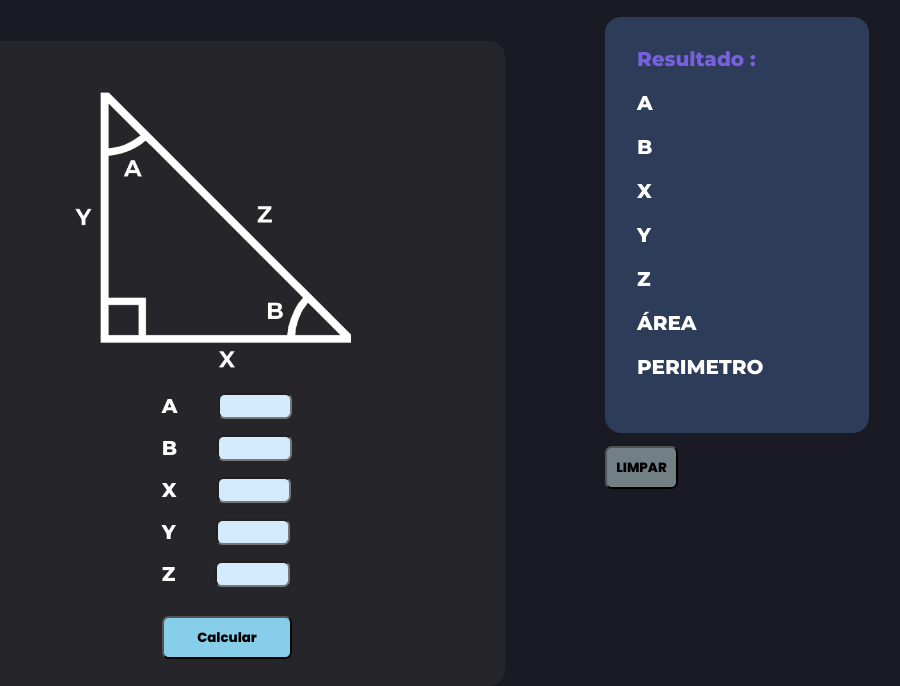
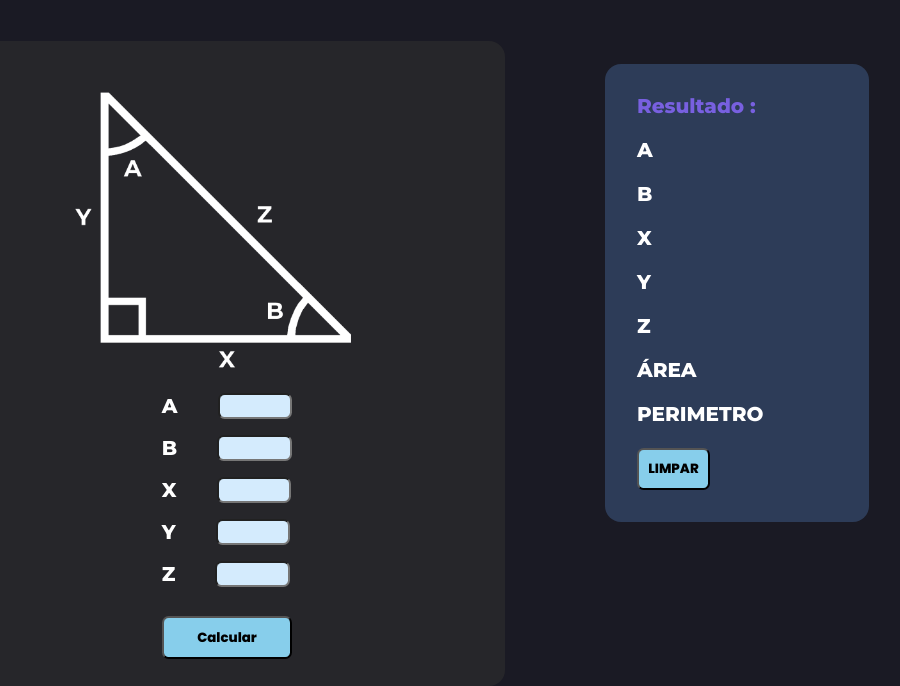
Before and after one commit to LuiFoo/Calc-TrianguloRetangulo, a plain HTML site: page index.html in a window 1280 px wide. Shown: the part 140-826 px from the top of the page, without its empty margins (231-1131 px from the left). Drawn offline with Linux system fonts and the light colour scheme; a web font is replaced by a local one.

Commit message:
att botao

```diff
--- a/index.html
+++ b/index.html
@@ -74,8 +74,8 @@
                     <p class="textos">PERIMETRO</p>
                     <p class="textos2" id="paragrafo2"></p>
                 </div>
+                <input type="button" id="button" value="LIMPAR" class="botao__section2" onclick="limpartudo()">
             </section>
-            <input type="button" id="button" value="LIMPAR" class="botao__section2" onclick="limpartudo()">
         </div>
 
     </body>
--- a/style.css
+++ b/style.css
@@ -104,12 +104,11 @@ body {
 }
 
 .botao__section2 {
-    background-color: rgb(114, 127, 133);
+    background-color: skyblue;
     border-radius: 0.5em;
     font-family: "Poppins", "sans-serif";
     font-weight: 800;
     padding: 0.7em;
-    margin: 1em 0 6em 0;
 }
 
 .section2__div {
```
